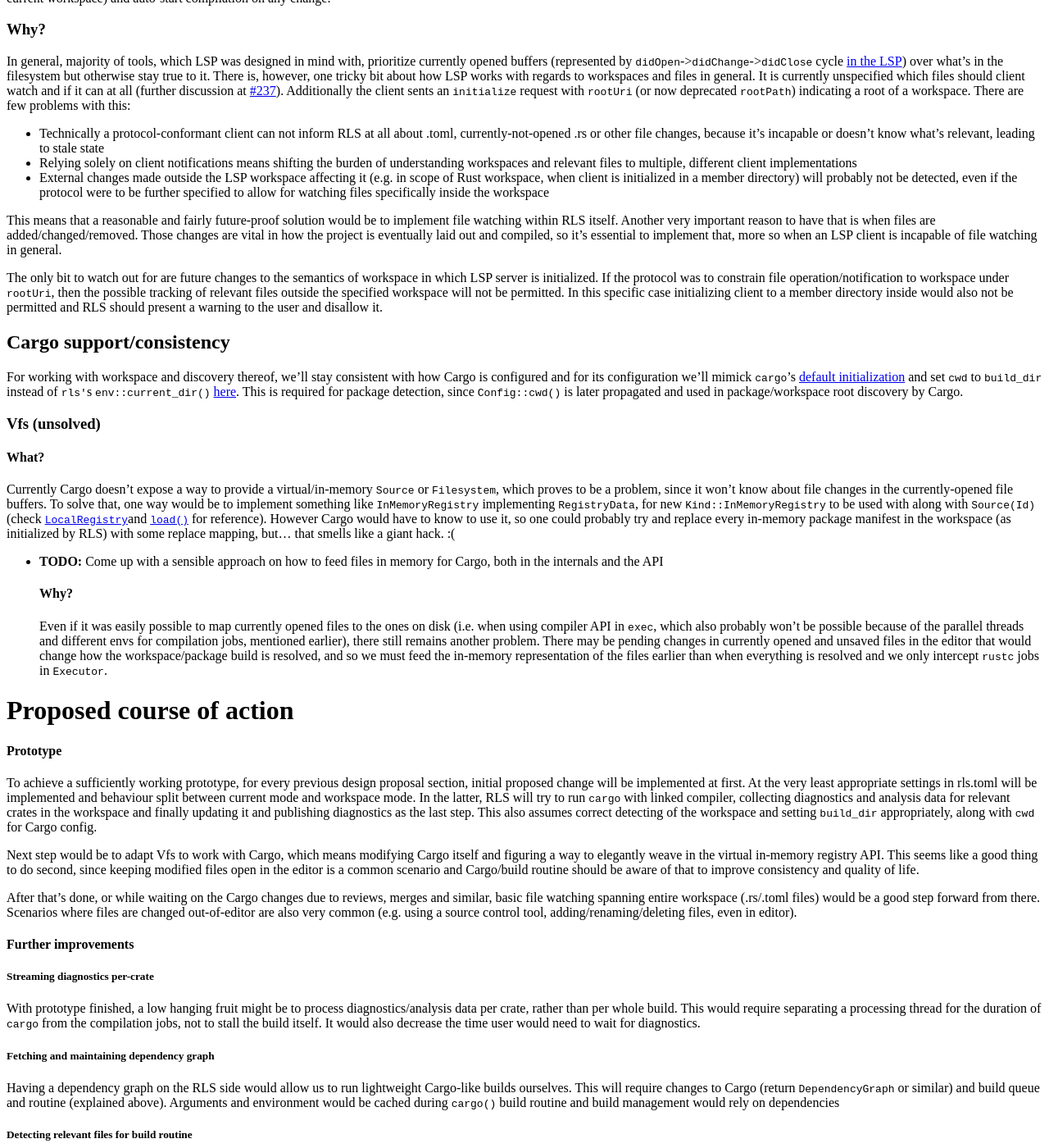
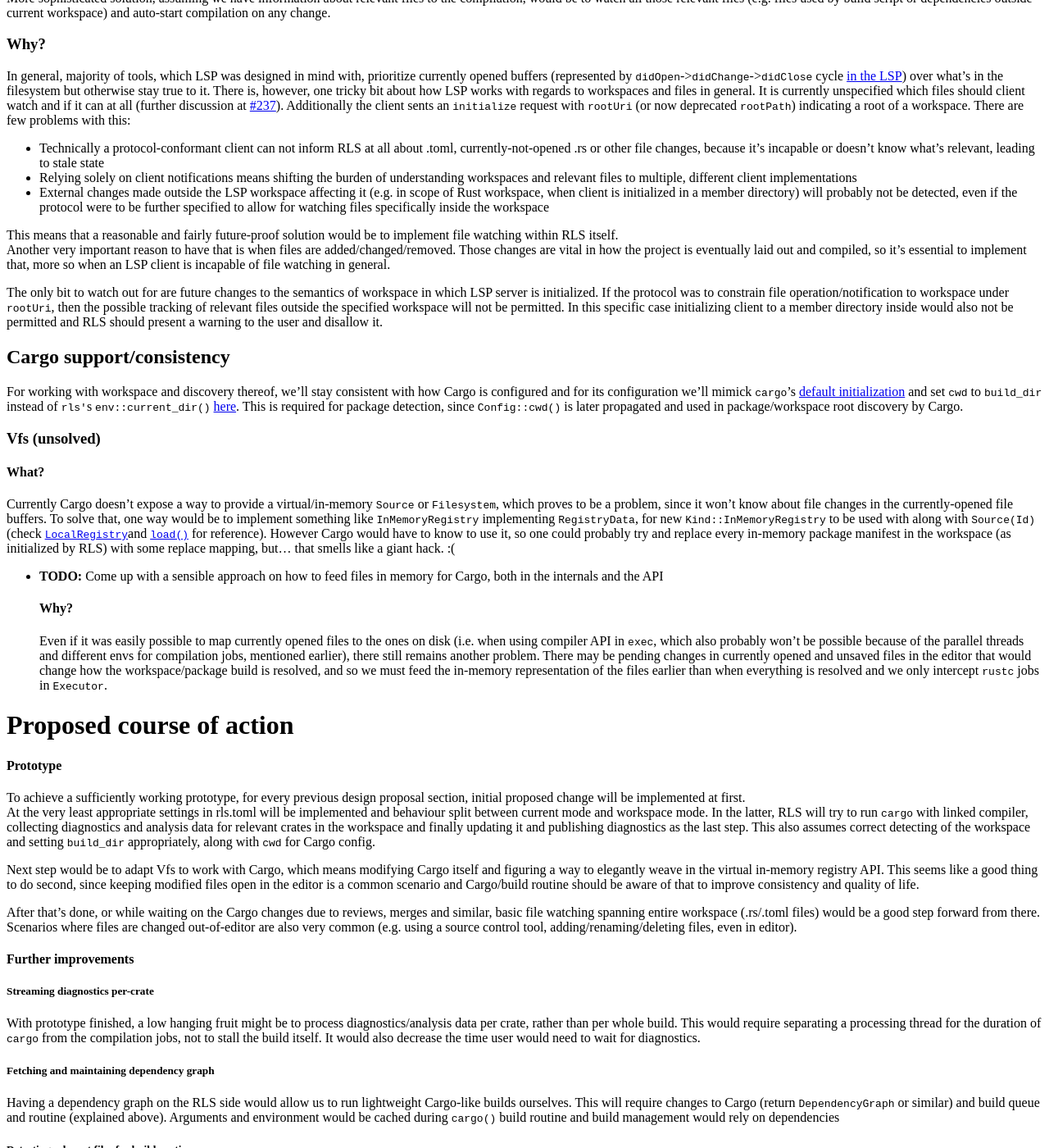
Before and after one commit to Xanewok/xanewok.github.io, a Jekyll site: the page built from _posts/2017-07-04-workspaces-design-doc.md, in a window 1280 px wide and 1400 px high, scrolled down 2138 px. Shown: the whole window at 82% size. Built offline with Jekyll 4.4.1, drawn with Linux system fonts in a browser that asks for light colours; some of the changed text lies outside the part shown.

Commit message:
Add few <br>s

```diff
--- a/_posts/2017-07-04-workspaces-design-doc.md
+++ b/_posts/2017-07-04-workspaces-design-doc.md
@@ -6,8 +6,8 @@
 A *workspace* is a set of packages that all share the same *Cargo.lock* and output directory. It can also define its own package. Workspaces cannot be nested and each member package can have only one direct parent workspace, prioritizing closest one up.
 
 # Design Proposal/Rationale
-In addition to current, single crate mode, this introduces a separate **workspace mode**.
-New behaviour will at first be opt-in, to isolate experimental work and make sure this will not introduce any regression to the current behaviour.
+In addition to current, single crate mode, this introduces a separate **workspace mode**.<br>
+New behaviour will at first be opt-in, to isolate experimental work and make sure this will not introduce any regression to the current behaviour.<br>
 Initially the priority is to implement actual support for workspaces and lay foundation for easier future improvements. This will be done by off-loading all build work to Cargo, specifically workspace discovery, generating dependency graph and coordinating crate compilation with diagnostics. Then the prototype will be improved in an incremental manner, providing a good baseline for regression testing.
 
 ## Settings
@@ -64,7 +64,7 @@
 * Relying solely on client notifications means shifting the burden of understanding workspaces and relevant files to multiple, different client implementations
 * External changes made outside the LSP workspace affecting it (e.g. in scope of Rust workspace, when client is initialized in a member directory) will probably not be detected, even if the protocol were to be further specified to allow for watching files specifically inside the workspace
 
-This means that a reasonable and fairly future-proof solution would be to implement file watching within RLS itself.
+This means that a reasonable and fairly future-proof solution would be to implement file watching within RLS itself.<br>
 Another very important reason to have that is when files are added/changed/removed. Those changes are vital in how the project is eventually laid out and compiled, so it's essential to implement that, more so when an LSP client is incapable of file watching in general.
 
 The only bit to watch out for are future changes to the semantics of workspace in which LSP server is initialized. If the protocol was to constrain file operation/notification to workspace under `rootUri`, then the possible tracking of relevant files outside the specified workspace will not be permitted. In this specific case initializing client to a member directory inside would also not be permitted and RLS should present a warning to the user and disallow it.
@@ -81,7 +81,7 @@
 
 # Proposed course of action
 #### Prototype
-To achieve a sufficiently working prototype, for every previous design proposal section, initial proposed change will be implemented at first.
+To achieve a sufficiently working prototype, for every previous design proposal section, initial proposed change will be implemented at first.<br>
 At the very least appropriate settings in rls.toml will be implemented and behaviour split between current mode and workspace mode. In the latter, RLS will try to run `cargo` with linked compiler, collecting diagnostics and analysis data for relevant crates in the workspace and finally updating it and publishing diagnostics as the last step. This also assumes correct detecting of the workspace and setting `build_dir` appropriately, along with `cwd` for Cargo config.
 
 Next step would be to adapt Vfs to work with Cargo, which means modifying Cargo itself and figuring a way to elegantly weave in the virtual in-memory registry API. This seems like a good thing to do second, since keeping modified files open in the editor is a common scenario and Cargo/build routine should be aware of that to improve consistency and quality of life.
```
